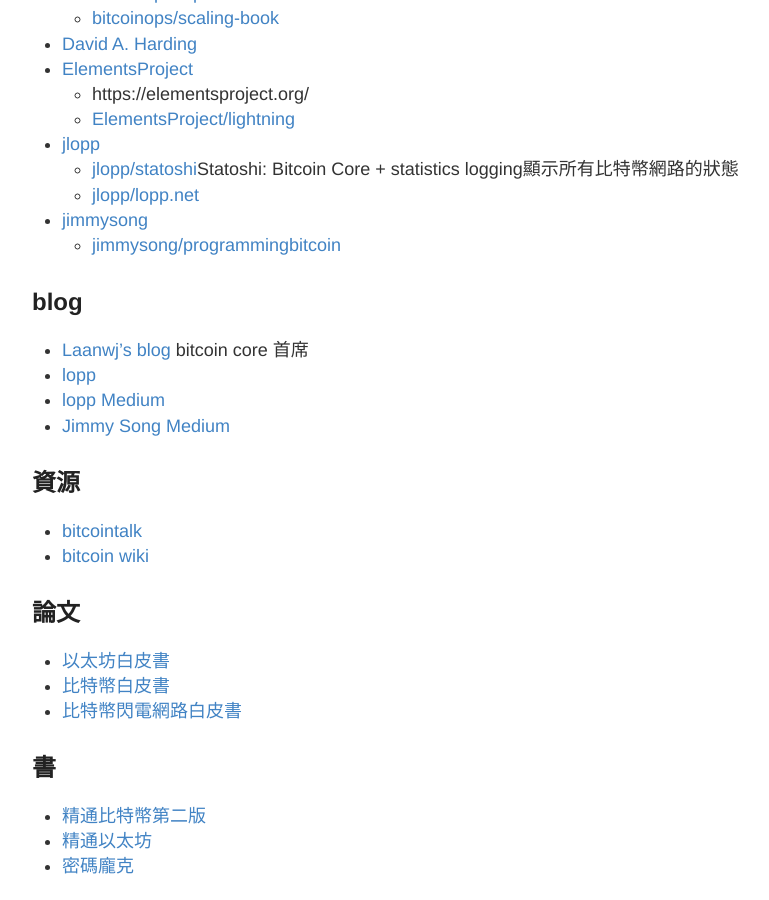
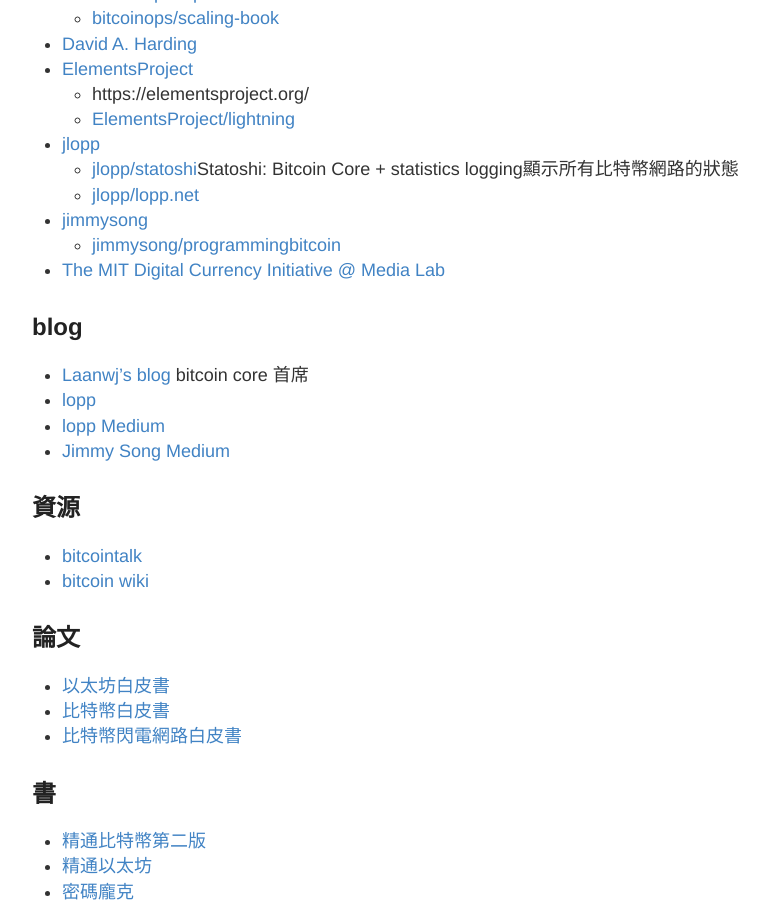
Before and after one commit to awesome-doge/awesome-doge.github.io, a Jekyll site: the page built from reading.md, in a window 1280 px wide and 900 px high, scrolled down 1278 px. Shown: the whole window, without its empty margins (248-1017 px from the left). Built offline with Jekyll 4.4.1, drawn with Linux system fonts in a browser that asks for light colours; some of the changed lines change nothing that is shown; some of the changed text lies outside the part shown.

Commit message:
add new link

```diff
--- a/reading.md
+++ b/reading.md
@@ -8,21 +8,21 @@
 - [Bitcoin related](#bitcoin-related)
   - [github](#github)
   - [blog](#blog)
-  - [資源](#%e8%b3%87%e6%ba%90)
-  - [論文](#%e8%ab%96%e6%96%87)
-  - [書](#%e6%9b%b8)
-- [翻牆 相關](#%e7%bf%bb%e7%89%86-%e7%9b%b8%e9%97%9c)
-  - [資源](#%e8%b3%87%e6%ba%90-1)
-  - [論文](#%e8%ab%96%e6%96%87-1)
-  - [書](#%e6%9b%b8-1)
-- [What Bitcoin Core doing?(英文)](#what-bitcoin-core-doing%e8%8b%b1%e6%96%87)
+  - [資源](#資源)
+  - [論文](#論文)
+  - [書](#書)
+- [翻牆 相關](#翻牆-相關)
+  - [資源](#資源-1)
+  - [論文](#論文-1)
+  - [書](#書-1)
+- [What Bitcoin Core doing?(英文)](#what-bitcoin-core-doing英文)
   - [Bitcoin books](#bitcoin-books)
   - [Video](#video)
   - [Other list](#other-list)
-- [洋蔥筆記](#%e6%b4%8b%e8%94%a5%e7%ad%86%e8%a8%98)
-  - [搜尋引擎：](#%e6%90%9c%e5%b0%8b%e5%bc%95%e6%93%8e)
+- [洋蔥筆記](#洋蔥筆記)
+  - [搜尋引擎：](#搜尋引擎)
   - [Website Directory：](#website-directory)
-  - [毒品](#%e6%af%92%e5%93%81)
+  - [毒品](#毒品)
 
 
 * [fanquake/core-review](https://github.com/fanquake/core-review)參與bitcoin core的工具清單
@@ -55,6 +55,7 @@
     * [jlopp/lopp.net](https://lopp.net)
 * [jimmysong](https://github.com/jimmysong)
     * [jimmysong/programmingbitcoin](https://github.com/jimmysong/programmingbitcoin)
+* [The MIT Digital Currency Initiative @ Media Lab](https://github.com/mit-dci)
 
 ## blog
 * [Laanwj's blog](https://laanwj.github.io/) bitcoin core 首席
@@ -108,6 +109,7 @@
 * Bitcoin Edge Dev++
     * [Bitcoin Edge Dev++ 2017](https://www.youtube.com/playlist?list=PLlWSs86hGNb8QKRuRP3maUsVmZm8uVmIR&fbclid=IwAR34zuKGGpab-5lEsaSE1M57mnS83SgYSHuC4Mt9iPTZvHnNXGWPHaFj56E)
     * [Bitcoin Edge Dev++ 2018](https://www.youtube.com/playlist?list=PLlWSs86hGNb8bUsTnDmZz2ZvMfHy9fS_t&fbclid=IwAR1SBgFG4vDTqfinc7aamENqlGskup2B3xHqR-zdkHl-4zcDH4jhYbKXK84)
+* [MIT Digital Currency Initiative](https://www.youtube.com/c/MITDigitalCurrencyInitiative/videos)
 
 ## Other list
 * [Awesome Bitcoin](https://github.com/igorbarinov/awesome-bitcoin)
```
